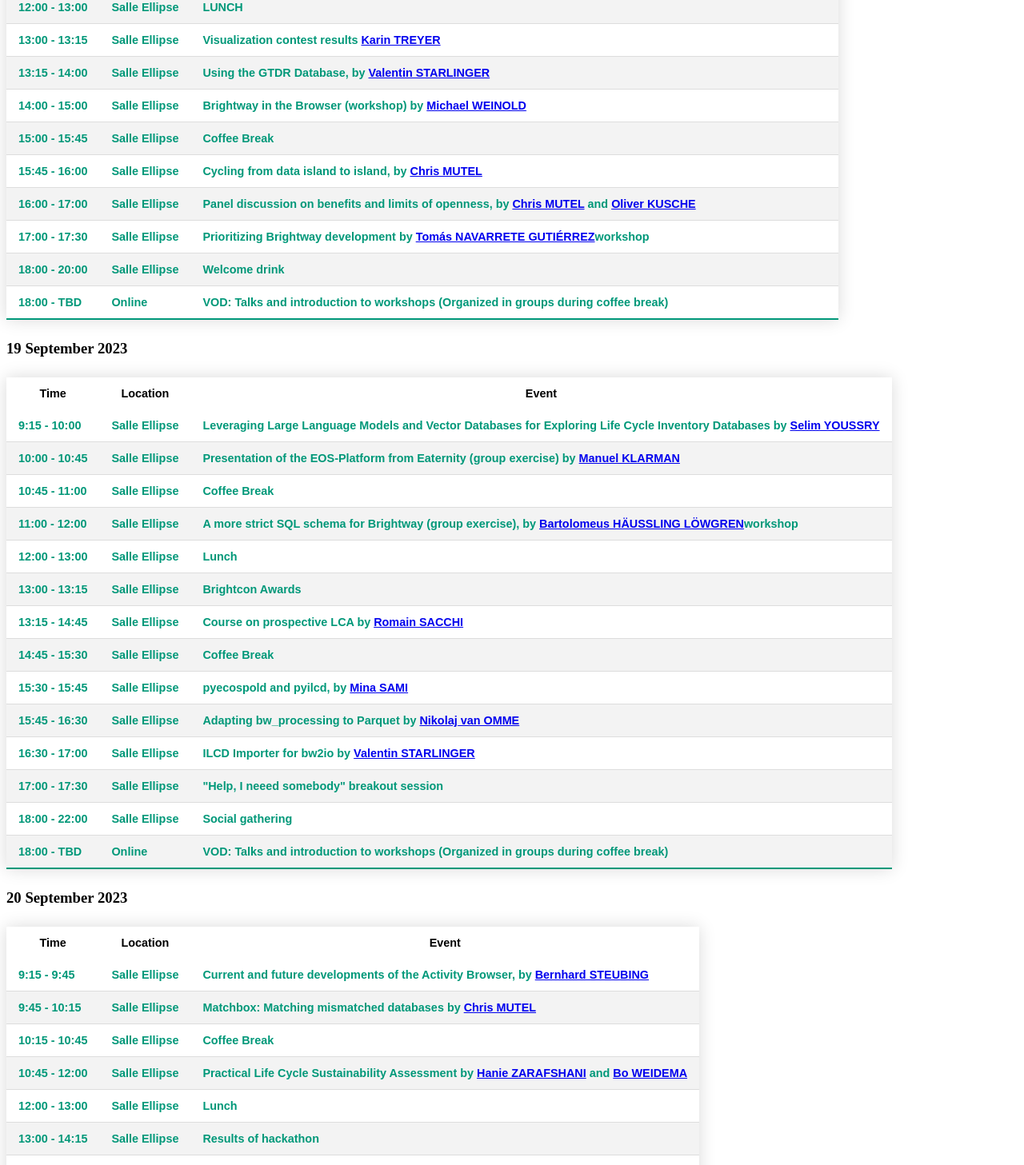
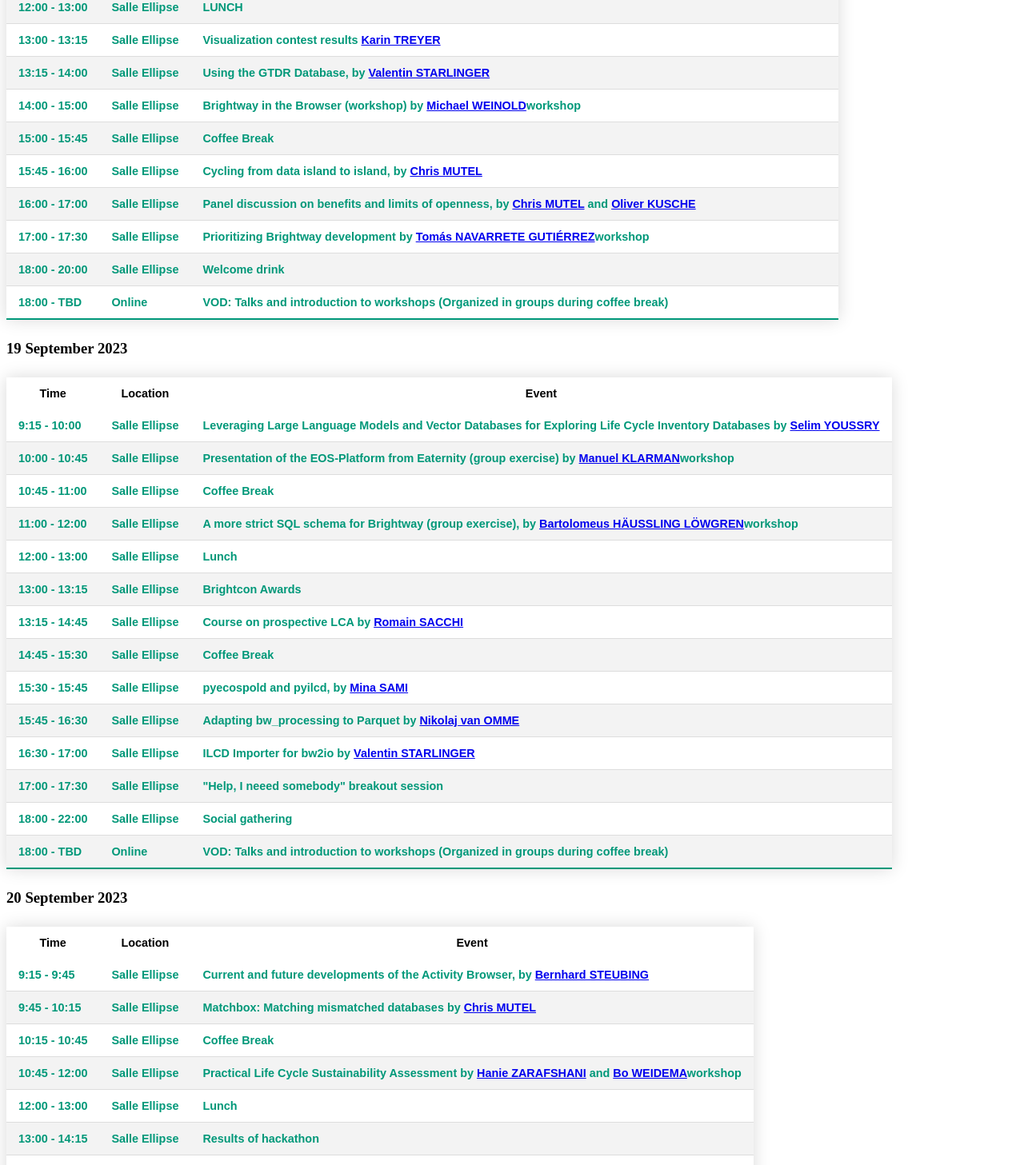
Before and after one commit to Depart-de-Sentier/brightcon-2023-website, a Nuxt app: page /programme in a window 1280 px wide. Shown: the part 1380-2837 px from the top of the page at 80% size. Built offline with nearby package versions, Linux system fonts and the light colour scheme.

Commit message:
Add workhop tags

```diff
--- a/pages/programme.vue
+++ b/pages/programme.vue
@@ -150,6 +150,7 @@
                 <NuxtLink :to="{ hash: '#mw' }" external="true"
                   >Michael WEINOLD</NuxtLink
                 >
+		<span class="tag">workshop</span>
               </td>
             </tr>
             <tr class="active-row">
@@ -236,7 +237,8 @@
                 <NuxtLink :to="{ hash: '#mk' }" external="true"
                   >Manuel KLARMAN</NuxtLink
                 >
-              </td>
+		<span class="tag">workshop</span>
+	      </td>
             </tr>
             <tr class="active-row">
               <td>10:45 - 11:00</td>
@@ -373,7 +375,8 @@
                 > and <NuxtLink :to="{ hash: '#bw' }" external="true"
                   >Bo WEIDEMA</NuxtLink
                 >
-              </td>
+		<span class="tag">workshop</span>
+	      </td>
             </tr>
             <tr class="active-row">
               <td>12:00 - 13:00</td>
```
